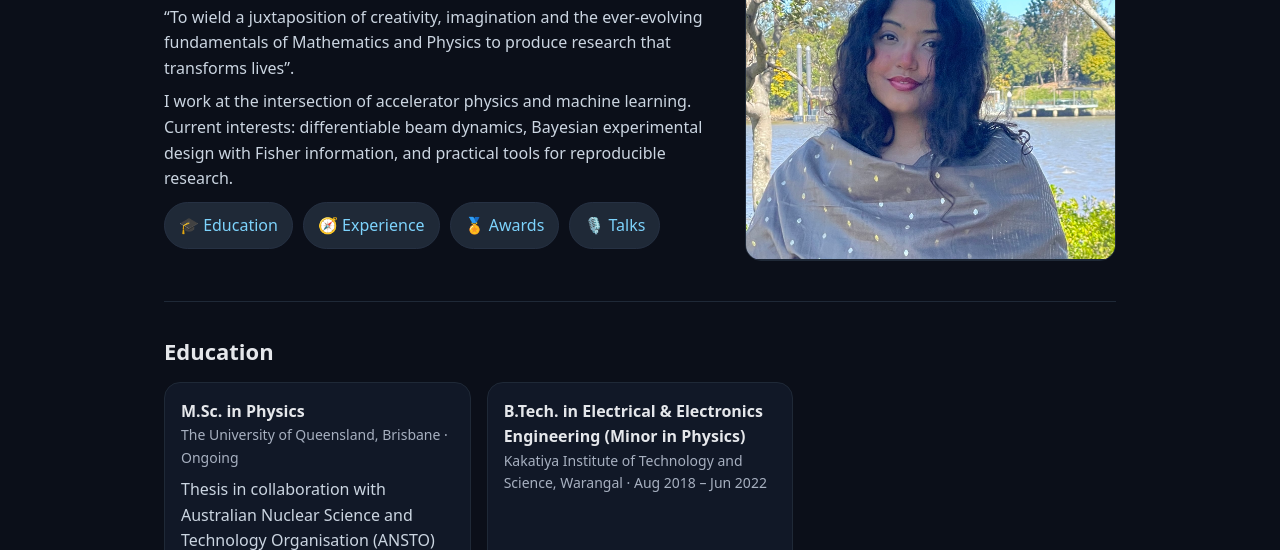
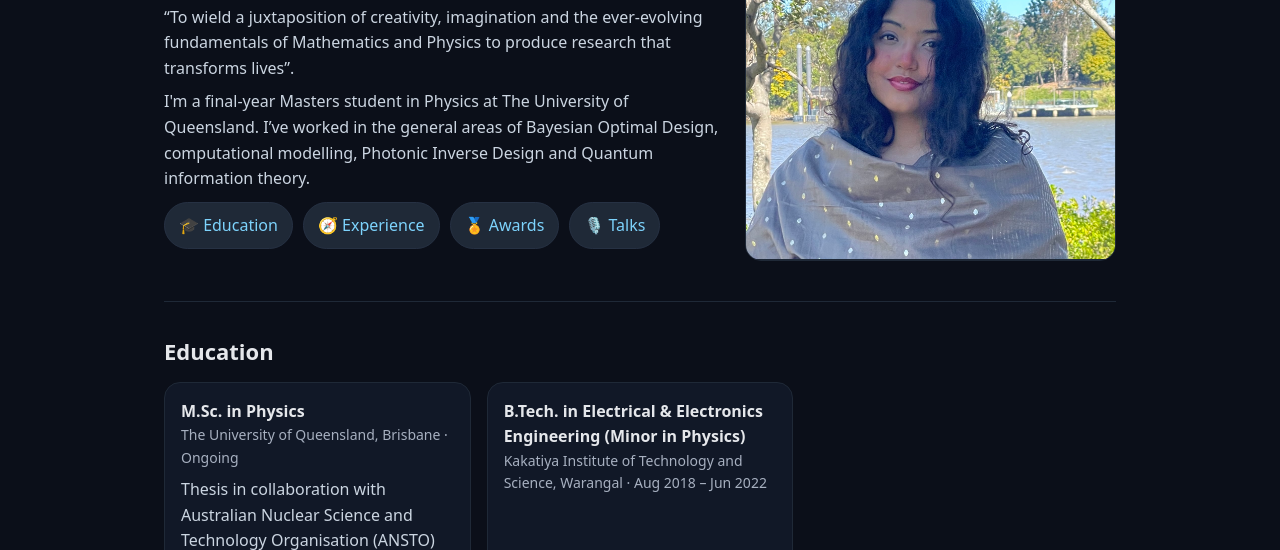
Before and after one commit to fareeha-almas/Homepage, a plain HTML site: page index.html in a window 1280 px wide. Shown: the part 250-800 px from the top of the page. Drawn offline with Linux system fonts and the light colour scheme.

Commit message:
Update index.html

```diff
--- a/index.html
+++ b/index.html
@@ -87,7 +87,7 @@
         <h1>Fareeha Almas</h1>
         <p class="meta">Brisbane, Australia · <a href="mailto:fareeha.alm@gmail.com">fareeha.alm@gmail.com</a></p>
         <p>“To wield a juxtaposition of creativity, imagination and the ever-evolving fundamentals of Mathematics and Physics to produce research that transforms lives”.</p>
-        <p>I work at the intersection of accelerator physics and machine learning. Current interests: differentiable beam dynamics, Bayesian experimental design with Fisher information, and practical tools for reproducible research.</p>
+        <p>I'm a final-year Masters student in Physics at The University of Queensland. I’ve worked in the general areas of  Bayesian Optimal Design, computational modelling, Photonic Inverse Design and Quantum information theory.</p>
         <div class="link-row" style="margin-top:10px">
           <a class="btn" href="#education">🎓 Education</a>
           <a class="btn" href="#experience">🧭 Experience</a>
```
